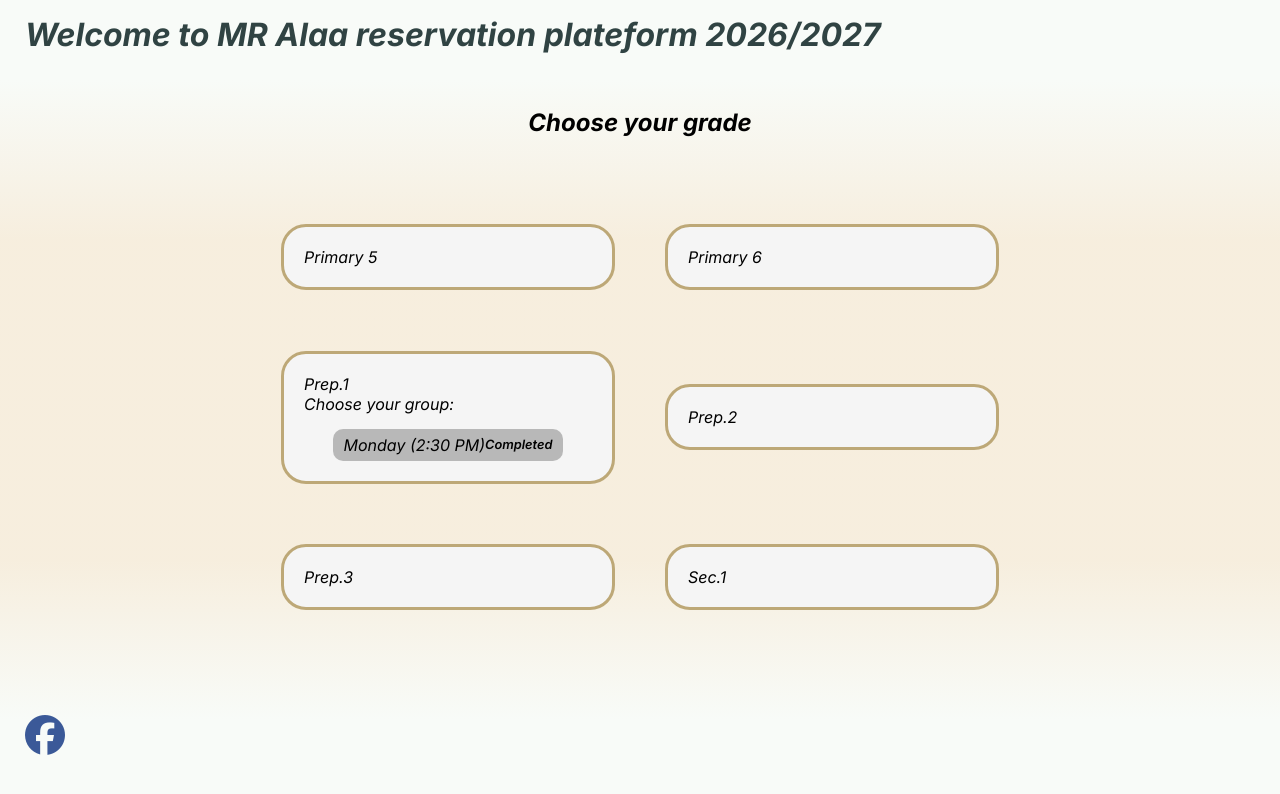
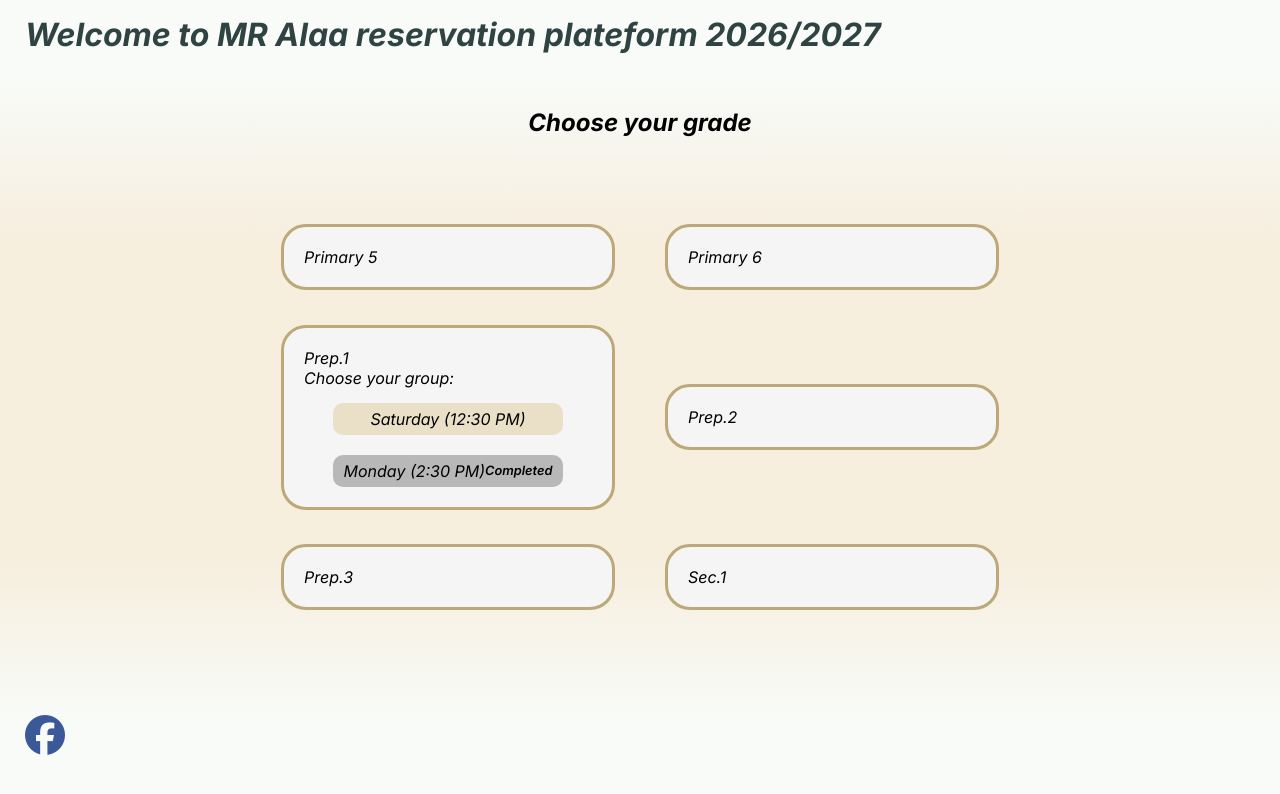
Before and after one commit to omaralaa-eng/Mr.Alaa-reservation-plateform, a React (Vite) app: page / in a window 1280 px wide. Both pictures are taken after a click on the element "Prep.1". Shown: the top 794 px of the page. Built offline with nearby package versions, Linux system fonts and the light colour scheme.

Commit message:
upload website

```diff
--- a/src/App.jsx
+++ b/src/App.jsx
@@ -173,14 +173,14 @@ function App() {
                   <>
                     <p>Choose your group:</p>
                     <div className="option">
-                      {/* <p
+                      <p
                         onClick={() => {
                           setsubmit(true);
                           setgroup("Saturday");
                         }}
                       >
                         Saturday (12:30 PM)
-                      </p> */}
+                      </p>
                       <p className="disables">
                         Monday (2:30 PM) <span>Completed</span>
                       </p>
```
